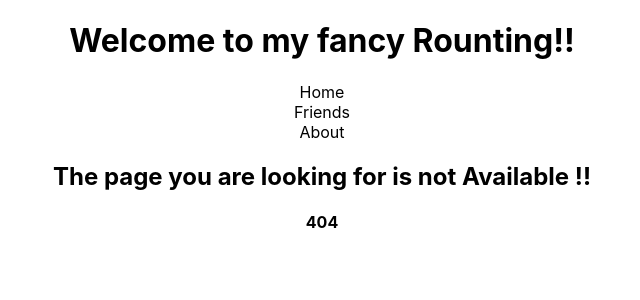
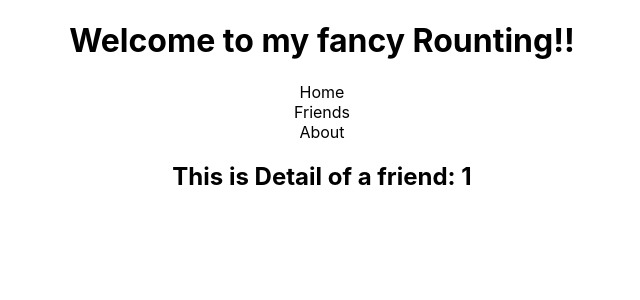
Before and after one commit to kamrul-dev/react-router, a React (Create React App) app: page /friend/1 in a window 1280 px wide. Before the commit this address had no page. Shown: the top 300 px of the page, without its empty margins (318-958 px from the left). Built offline with nearby package versions, Linux system fonts and the light colour scheme.

Commit message:
Create route with some fixed and some dynamic part

```diff
--- a/src/App.js
+++ b/src/App.js
@@ -1,6 +1,7 @@
 import { Route, Routes } from 'react-router-dom';
 import './App.css';
 import About from './components/About.js/About';
+import FriendDetail from './components/FriendDetail/FriendDetail';
 import Friends from './components/Friends/Friends';
 import Header from './components/Header/Header';
 import Home from './components/Home/Home';
@@ -14,6 +15,7 @@ function App() {
       <Routes>
         <Route path="/" element={<Home />}></Route>
         <Route path="/friends" element={<Friends />}></Route>
+        <Route path="/friend/:friendId" element={<FriendDetail></FriendDetail>}></Route>
         <Route path="/about" element={<About />}></Route>
         <Route path="*" element={<NotFound></NotFound>}></Route>
       </Routes>
--- a/src/components/Friend/Friend.js
+++ b/src/components/Friend/Friend.js
@@ -1,5 +1,5 @@
 import React from 'react';
-import { useNavigate } from 'react-router-dom';
+import { Link, useNavigate } from 'react-router-dom';
 
 const Friend = (props) => {
     const {name, username, id} = props.friend;
@@ -7,12 +7,12 @@ const Friend = (props) => {
     const navigate = useNavigate();
 
     const showFriendDetail = () => {
-        const path = `/friend/${id}`;
-        navigate(path);
+        navigate('/friend/'+ id);
     }
     return (
         <div>
             <h2>Name: {name}</h2>
+            <Link to={'/friend/'+ id}>Show Detail</Link>
             <button onClick={showFriendDetail}>{username} id:{id}</button>
         </div>
     );
--- /dev/null
+++ b/src/components/FriendDetail/FriendDetail.js
@@ -0,0 +1,13 @@
+import React from 'react';
+import { useParams } from 'react-router-dom';
+
+const FriendDetail = () => {
+    const { friendId } = useParams();
+    return (
+        <div>
+            <h2>This is Detail of a friend: {friendId}</h2>
+        </div>
+    );
+};
+
+export default FriendDetail;
```
